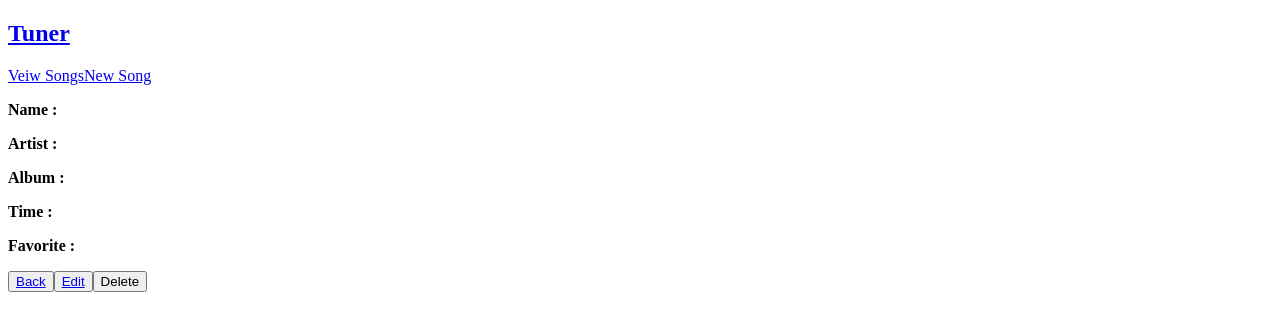
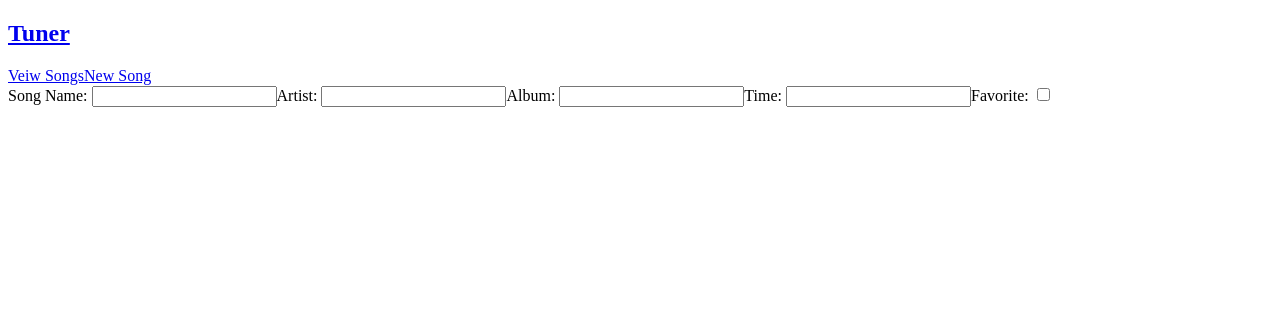
Before and after one commit to 9-3-pursuit/lab-express-sql-seed-read, a React (Create React App) app in the folder front-end/: page /songs/new in a window 1280 px wide. Shown: the top 330 px of the page. Built offline with nearby package versions, Linux system fonts and the light colour scheme; no server answers.

Commit message:
all test for new passed

```diff
--- a/front-end/src/App.js
+++ b/front-end/src/App.js
@@ -12,8 +12,8 @@ function App() {
     <Nav/>
     <Routes>
       <Route path="/" element={<Home/>}/>
-      <Route path="/new" element={<New/>}/>
       <Route path="/songs" element={<Index/>}/>
+      <Route path="/songs/new" element={<New/>}/>
       <Route path="/songs/:id" element={<Show/>}/>
       <Route path="/songs/:id/edit" element={<Edit/>}/>
     </Routes>
--- a/front-end/src/components/Nav.jsx
+++ b/front-end/src/components/Nav.jsx
@@ -9,7 +9,7 @@ function Nav() {
             <Link to={"/songs"}>
                 Veiw Songs
             </Link>
-            <Link to={"/new"}>
+            <Link to={"/songs/new"}>
                 New Song
             </Link>
         </div>
--- a/front-end/src/components/New.jsx
+++ b/front-end/src/components/New.jsx
@@ -1,8 +1,77 @@
+import axios from 'axios';
 import React from 'react'
+import {useState} from "react"
+import { useNavigate } from 'react-router-dom'
 
 function New() {
+    const [newSong, setNewSong] = useState({
+        name: "",
+        artist: "",
+        album: "",
+        time: "",
+        is_favorite: false,
+    });
+    let navigate = useNavigate();
+
+    function handleTextChange (event) {
+        setNewSong({...newSong, [event.target.id]: event.target.value });
+    }
+    function handleCheckboxChange (event) {
+        setNewSong({...newSong, is_favorite: event.target.checked})
+    }
+
+    function handleSubmit (event) {
+        event.preventDefault();
+        axios.post(`${process.env.REACT_APP_API_URL}/songs`, newSong)
+        .then(() => {
+            navigate("/songs")
+        })
+        .catch((error) => {
+            console.log(error);
+        });
+    }
+
   return (
-    <div>New</div>
+    <div>
+        <form onSubmit={handleSubmit}>
+            <label htmlFor='name'>Song Name: </label>
+            <input
+            type="text"
+            id="name"
+            name="name"
+            required
+            onChange={handleTextChange}/>
+            <label htmlFor='artist'>Artist: </label>
+            <input
+            type="text"
+            id="artist"
+            name="artist"
+            required
+            onChange={handleTextChange}/>
+            <label htmlFor='album'>Album: </label>
+            <input
+            type="text"
+            id="album"
+            name="album"
+            required
+            onChange={handleTextChange}/>
+            <label htmlFor='time'>Time: </label>
+            <input
+            type="text"
+            id="time"
+            name="time"
+            required
+            onChange={handleTextChange}/>
+            <label htmlFor='is_favorite'>Favorite: </label>
+            <input
+            type="checkbox"
+            id="is_favorite"
+            name="is_favorite"
+            required
+            onChange={handleCheckboxChange}
+            value={newSong.is_favorite}/>
+        </form>
+    </div>
   )
 }
 
```
